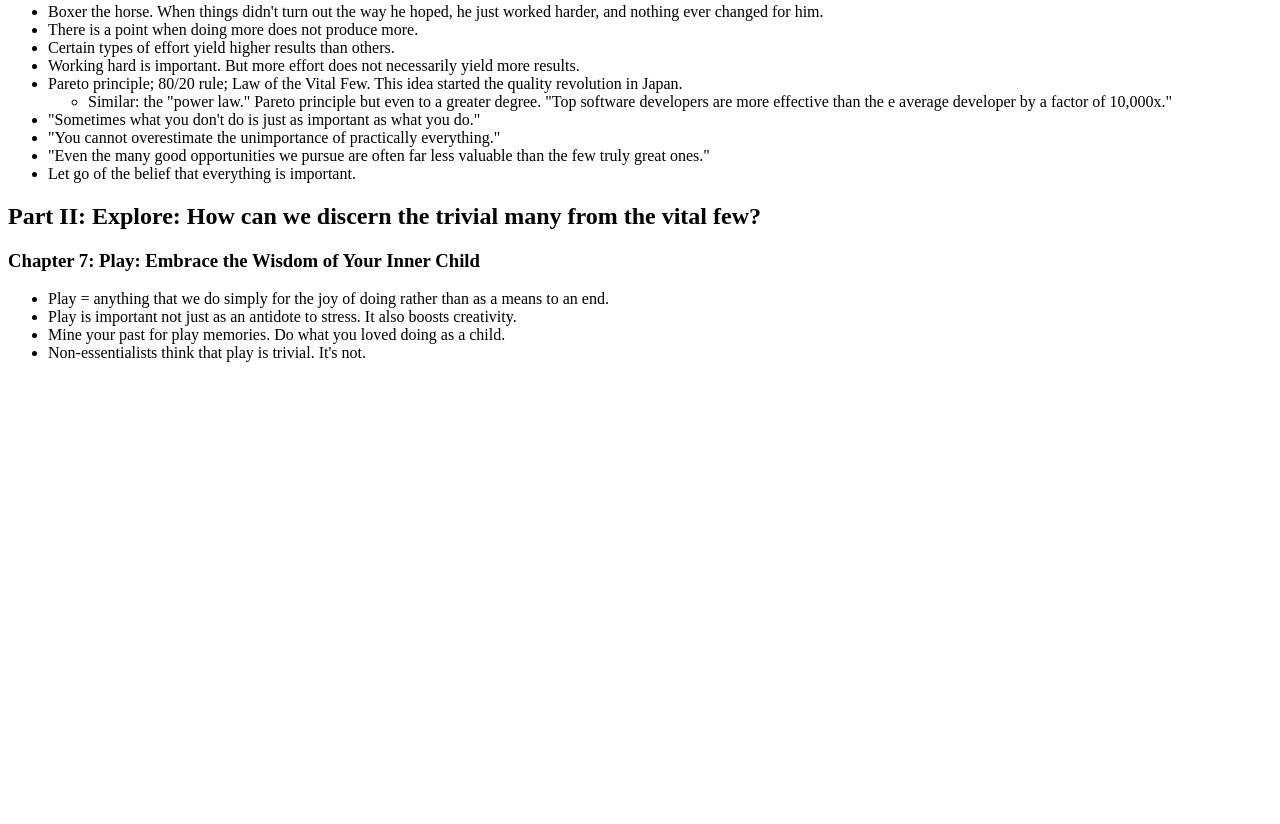
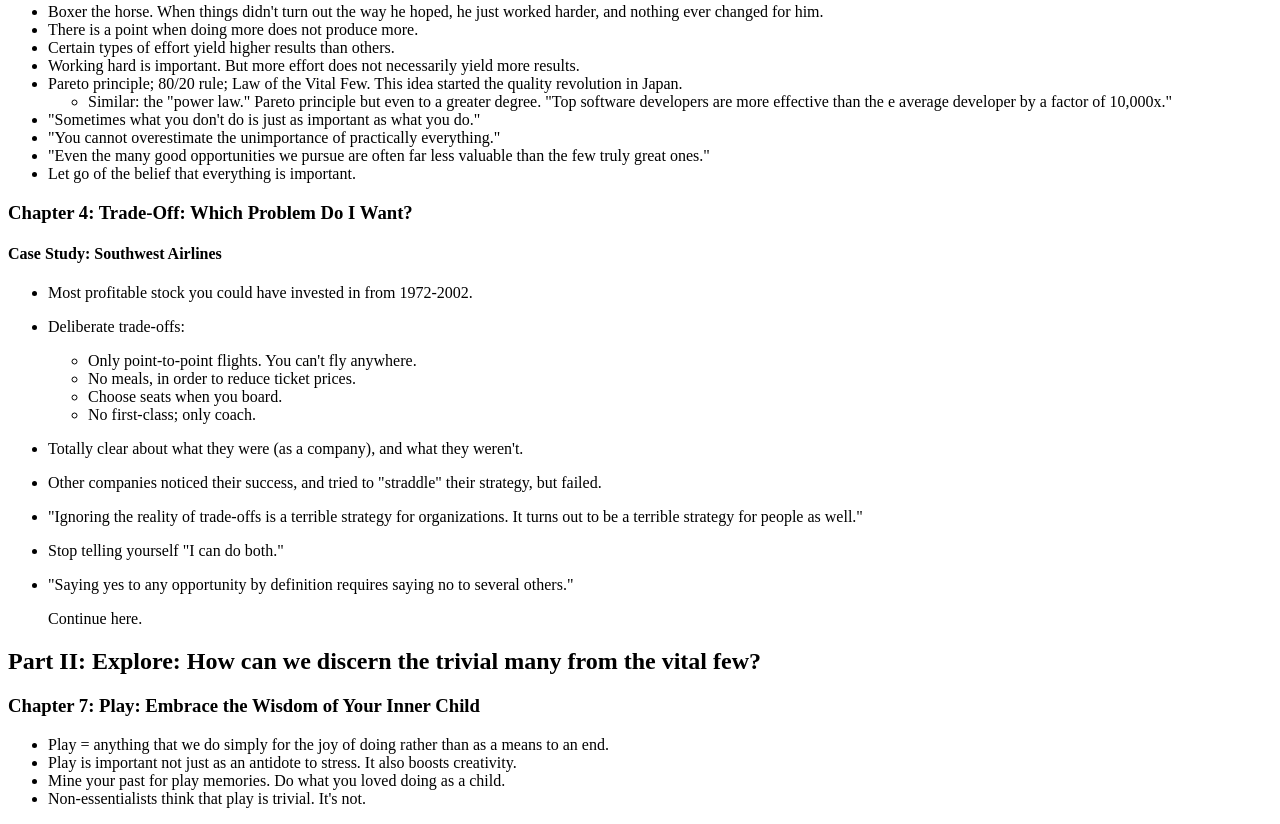
Before and after one commit to wilsonparson/wilsonparson.com, an Eleventy site: page src/wiki/books/essentialism/index.md in a window 1280 px wide. Shown: the part 2565-3389 px from the top of the page. Before the commit the page ends 2943 px from the top, so only its background shows below. Built offline with nearby package versions, Linux system fonts and the light colour scheme; Eleventy itself is replaced by a stand-in of ours; files that its build step writes are made by us from their sources.

Commit message:
Update from Forestry.io Wilson Parson updated src/wiki/books/essentialism/index.md

```diff
--- a/src/wiki/books/essentialism/index.md
+++ b/src/wiki/books/essentialism/index.md
@@ -81,6 +81,25 @@ When humans believe or feel that their actions don't have an impact, they respon
 * "Even the many good opportunities we pursue are often far less valuable than the few truly great ones."
 * Let go of the belief that everything is important.
 
+### Chapter 4: Trade-Off: Which Problem Do I Want?
+
+#### Case Study: Southwest Airlines
+
+* Most profitable stock you could have invested in from 1972-2002.
+* Deliberate trade-offs:
+  * Only point-to-point flights. You can't fly anywhere.
+  * No meals, in order to reduce ticket prices.
+  * Choose seats when you board.
+  * No first-class; only coach.
+* Totally clear about what they were (as a company), and what they weren't.
+* Other companies noticed their success, and tried to "straddle" their strategy, but failed.
+* "Ignoring the reality of trade-offs is a terrible strategy for organizations. It turns out to be a terrible strategy for people as well."
+
+* Stop telling yourself "I can do both."
+* "Saying yes to any opportunity by definition requires saying no to several others."
+
+> Continue here.
+
 ## Part II: Explore: How can we discern the trivial many from the vital few?
 
 ### Chapter 7: Play: Embrace the Wisdom of Your Inner Child
```
